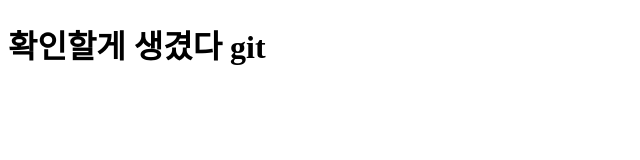
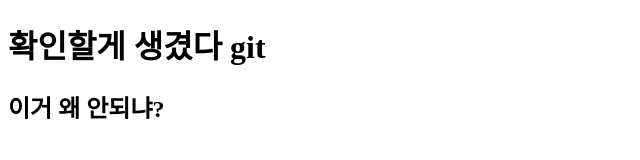
Before and after one commit to lopanghub/project_mini, a plain HTML site: page 0129/git test.html in a window 1280 px wide. Shown: the whole page, without its empty margins (0-640 px from the left). Drawn offline with Linux system fonts and the light colour scheme.

Commit message:
0129 commit

```diff
--- a/0129/git test.html
+++ b/0129/git test.html
@@ -7,5 +7,9 @@
 </head>
 <body>
     <h1>확인할게 생겼다 git</h1>
+
+    <h2>이거 왜 안되냐?
+
+    </h2>
 </body>
 </html>
```
